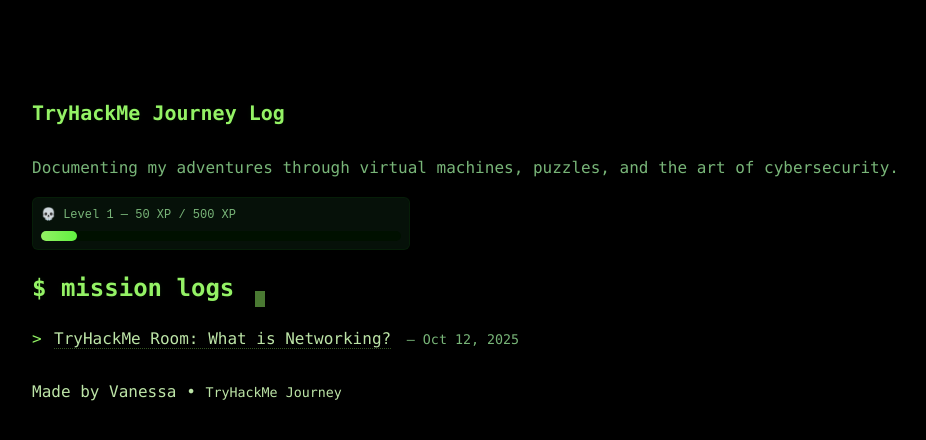
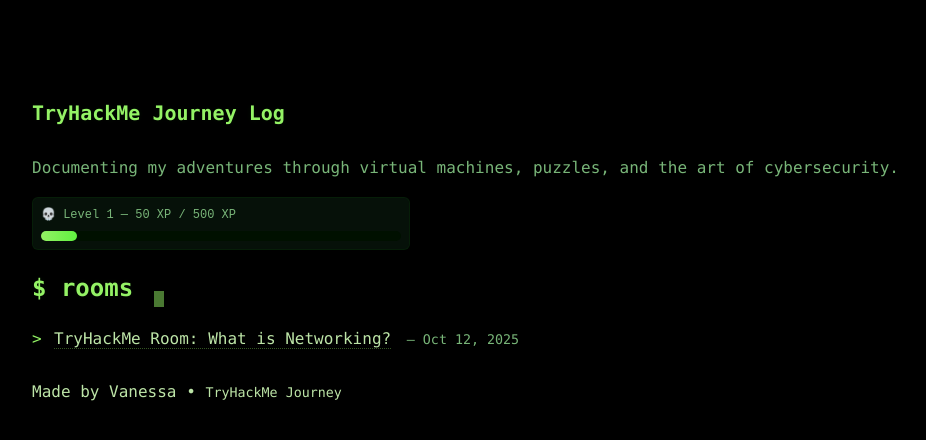
Before and after one commit to vanessa-ayer/tryhackme-log, a Jekyll site: the page built from index.md, in a window 1280 px wide. Shown: the top 440 px of the page, without its empty margins (32-958 px from the left). Built offline with Jekyll 4.4.1, drawn with Linux system fonts in a browser that asks for light colours.

Commit message:
content / rename on homepage

```diff
--- a/index.md
+++ b/index.md
@@ -3,7 +3,7 @@ layout: default
 title: 'Home'
 ---
 
-<h2>$ mission logs <span class="cursor"></span></h2>
+<h2>$ rooms <span class="cursor"></span></h2>
 
 <ul class="post-list">
   {% for post in site.posts %}
```
